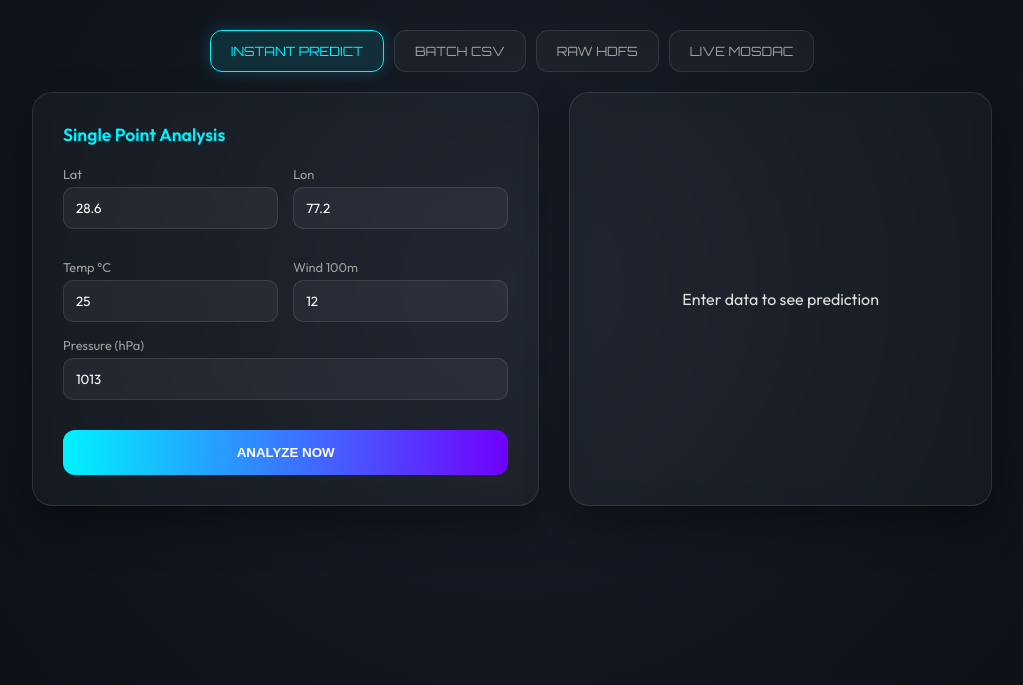
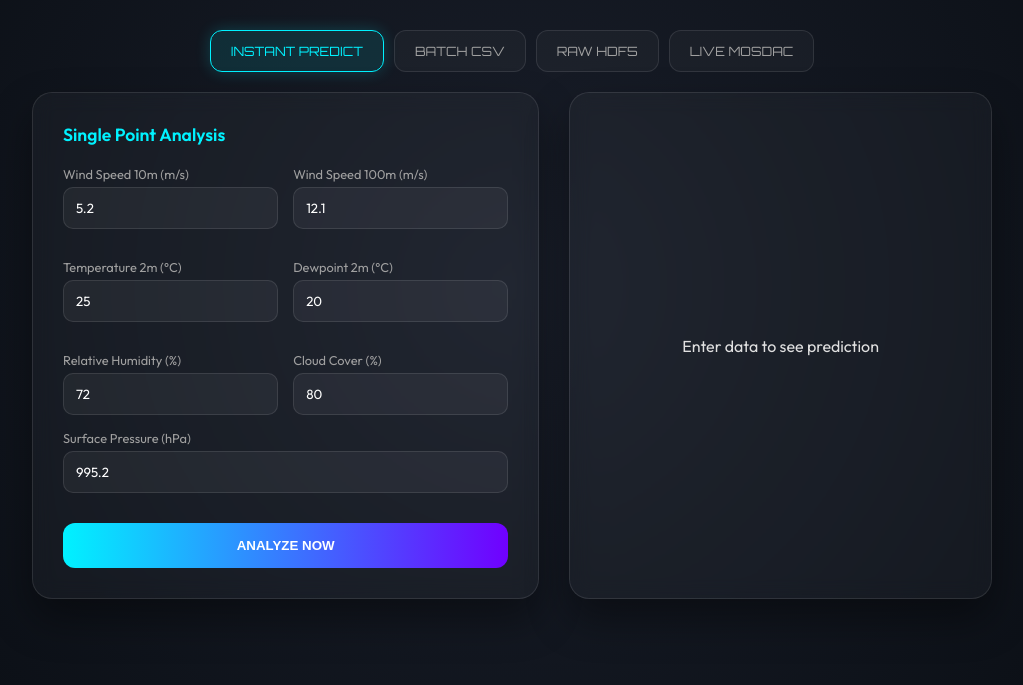
Before and after one commit to kripinya/Cloud-Based-Turbulence-Prediction-System-Aviation-Safety-, a Flask app: page / in a window 1280 px wide. Shown: the part 115-800 px from the top of the page, without its empty margins (128-1151 px from the left). Run offline with Flask 3, Linux system fonts and the light colour scheme; some libraries are stand-ins or nearby versions.

Commit message:
fix: unify feature set across frontend, API, CLI, and docs
Canonical features: wind_speed_10m, wind_speed_100m, wind_shear,
relative_humidity_2m, cloud_cover, surface_pressure, dewpt_dep

- Re-trained model (98% accuracy on 6-month Delhi ERA5 data)
- Updated frontend form to collect all 7 weather inputs
- Fixed predict.py paths and eliminated feature-name warnings
- Created sample_input.csv with correct features
- Updated DOCUMENTATION.md API contract
- Added sample_input.csv exception to .gitignore

```diff
--- a/api/templates/index.html
+++ b/api/templates/index.html
@@ -250,17 +250,21 @@
                     <h2>Single Point Analysis</h2>
                     <form id="instant-form">
                         <div style="display: grid; grid-template-columns: 1fr 1fr; gap: 15px;">
-                            <div class="form-group"><label>Lat</label><input type="number" step="any" name="lat"
-                                    value="28.6"></div>
-                            <div class="form-group"><label>Lon</label><input type="number" step="any" name="lon"
-                                    value="77.2"></div>
-                            <div class="form-group"><label>Temp °C</label><input type="number" step="any"
+                            <div class="form-group"><label>Wind Speed 10m (m/s)</label><input type="number" step="any"
+                                    name="wind_speed_10m" value="5.2"></div>
+                            <div class="form-group"><label>Wind Speed 100m (m/s)</label><input type="number" step="any"
+                                    name="wind_speed_100m" value="12.1"></div>
+                            <div class="form-group"><label>Temperature 2m (°C)</label><input type="number" step="any"
                                     name="temperature_2m" value="25"></div>
-                            <div class="form-group"><label>Wind 100m</label><input type="number" step="any"
-                                    name="wind_speed_100m" value="12"></div>
+                            <div class="form-group"><label>Dewpoint 2m (°C)</label><input type="number" step="any"
+                                    name="dewpoint_2m" value="20"></div>
+                            <div class="form-group"><label>Relative Humidity (%)</label><input type="number" step="any"
+                                    name="relative_humidity_2m" value="72"></div>
+                            <div class="form-group"><label>Cloud Cover (%)</label><input type="number" step="any"
+                                    name="cloud_cover" value="80"></div>
                         </div>
-                        <div class="form-group"><label>Pressure (hPa)</label><input type="number" step="any"
-                                name="surface_pressure" value="1013"></div>
+                        <div class="form-group"><label>Surface Pressure (hPa)</label><input type="number" step="any"
+                                name="surface_pressure" value="995.2"></div>
                         <button type="submit" class="btn-action">ANALYZE NOW</button>
                     </form>
                 </div>
--- /dev/null
+++ b/sample_input.csv
@@ -0,0 +1,6 @@
+wind_speed_10m,wind_speed_100m,wind_shear,relative_humidity_2m,cloud_cover,surface_pressure,dewpt_dep
+5.2,12.1,6.9,72,80,995.2,5.0
+3.5,8.0,4.5,65,20,1002.5,3.8
+2.1,4.3,2.2,45,10,1015.0,8.2
+8.7,22.4,13.7,88,95,980.1,1.5
+6.0,15.3,9.3,78,60,998.0,4.0
```
Also changed, not shown: DOCUMENTATION.md (+6 -5 lines), api/predict.py (+13 -8 lines), 1 other file.
